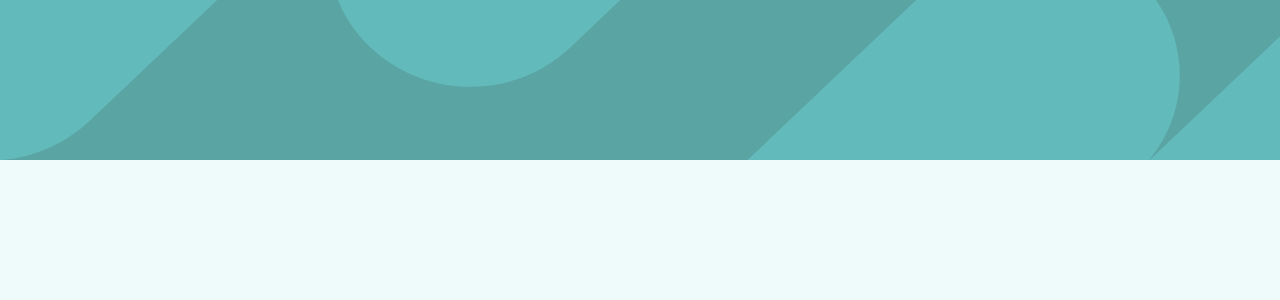
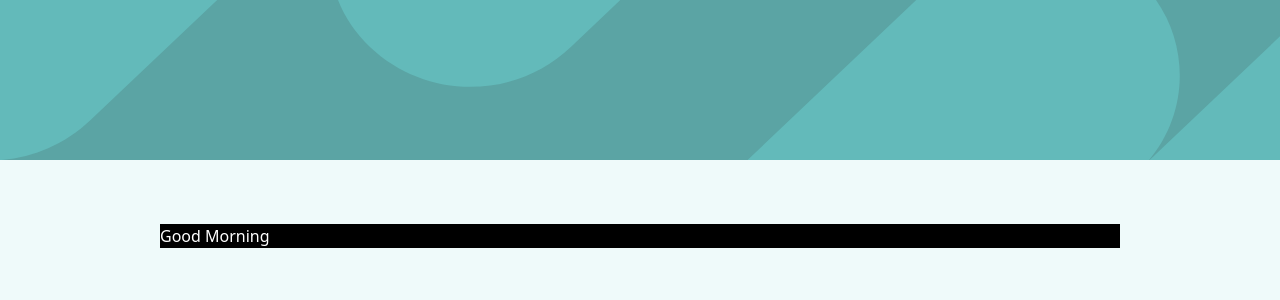
Before and after one commit to neelendrareddy9001/frontend-mentore-challenges, a React (Create React App) app in the folder static-jobs-listing/: page / in a window 1280 px wide. Shown: the top 300 px of the page. Built offline with nearby package versions, Linux system fonts and the light colour scheme.

Commit message:
tailwindcss installed

```diff
--- a/static-jobs-listing/package.json
+++ b/static-jobs-listing/package.json
@@ -34,5 +34,10 @@
       "last 1 firefox version",
       "last 1 safari version"
     ]
+  },
+  "devDependencies": {
+    "autoprefixer": "^10.4.20",
+    "postcss": "^8.4.47",
+    "tailwindcss": "^3.4.13"
   }
 }
--- /dev/null
+++ b/static-jobs-listing/postcss.config.js
@@ -0,0 +1,6 @@
+module.exports = {
+  plugins: {
+    tailwindcss: {},
+    autoprefixer: {},
+  },
+}
--- a/static-jobs-listing/src/App.js
+++ b/static-jobs-listing/src/App.js
@@ -1,10 +1,11 @@
+import JobList from "./component/JobList";
 
 
 function App() {
   return (
     <div className="App">
       <div className='bg-image'></div>
-
+      <JobList />
     </div>
   );
 }
--- a/static-jobs-listing/src/component/JobList.js
+++ b/static-jobs-listing/src/component/JobList.js
@@ -3,7 +3,8 @@ import SingleJob from './SingleJob'
 
 function JobList() {
   return (
-    <div className='cardContainer'>
+    <div className='max-w-[75vw] bg-black text-white mx-auto my-[4rem]'>
+      <h1>Good Morning</h1>
       <SingleJob />
     </div>
   )
--- a/static-jobs-listing/src/component/SingleJob.js
+++ b/static-jobs-listing/src/component/SingleJob.js
@@ -4,7 +4,9 @@ import data from '../db.json';
 const SingleJob = () => {
   return (
     <div>
-
+        <div></div>
+        <div></div>
+        <div></div>
     </div>
   )
 }
--- a/static-jobs-listing/src/index.css
+++ b/static-jobs-listing/src/index.css
@@ -1,3 +1,7 @@
+@tailwind base;
+@tailwind components;
+@tailwind utilities;
+
 :root{
   --light-grayish-cyan:hsl(180, 52%, 96%);
   --dark-grayish-cyan: hsl(180, 8%, 52%);
@@ -14,6 +18,7 @@
 body {
   background-color: var(--light-grayish-cyan);
 }
+
 .bg-image {
   background-image: url('./images/bg-header-desktop.svg');
   background-repeat: no-repeat;
@@ -21,7 +26,3 @@ body {
   background-size: cover;
   height: 20vh;
 }
-
-.cardContainer {
-  width: 80%;
-}
--- /dev/null
+++ b/static-jobs-listing/tailwind.config.js
@@ -0,0 +1,8 @@
+/** @type {import('tailwindcss').Config} */
+module.exports = {
+  content: ["./src/**/*.{js,jsx,ts,tsx}",],
+  theme: {
+    extend: {},
+  },
+  plugins: [],
+}
```
Also changed, not shown: 1 other file (tests, documents, lock files or other folders).
